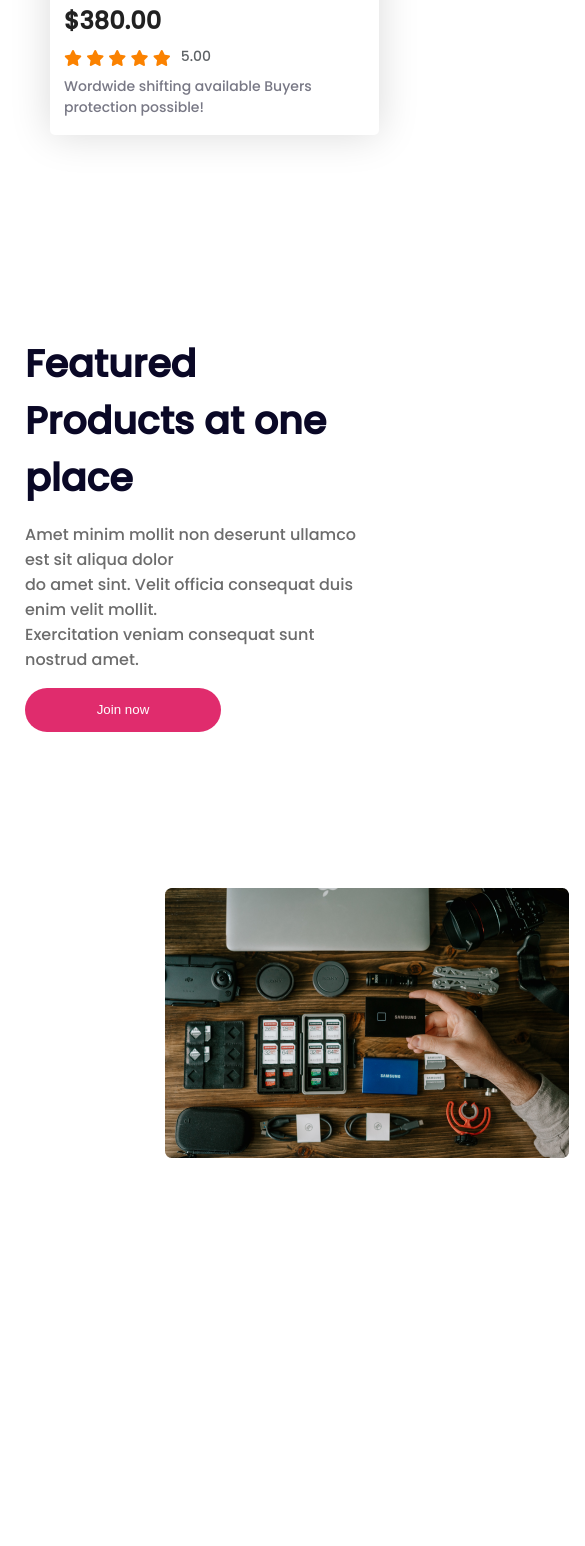
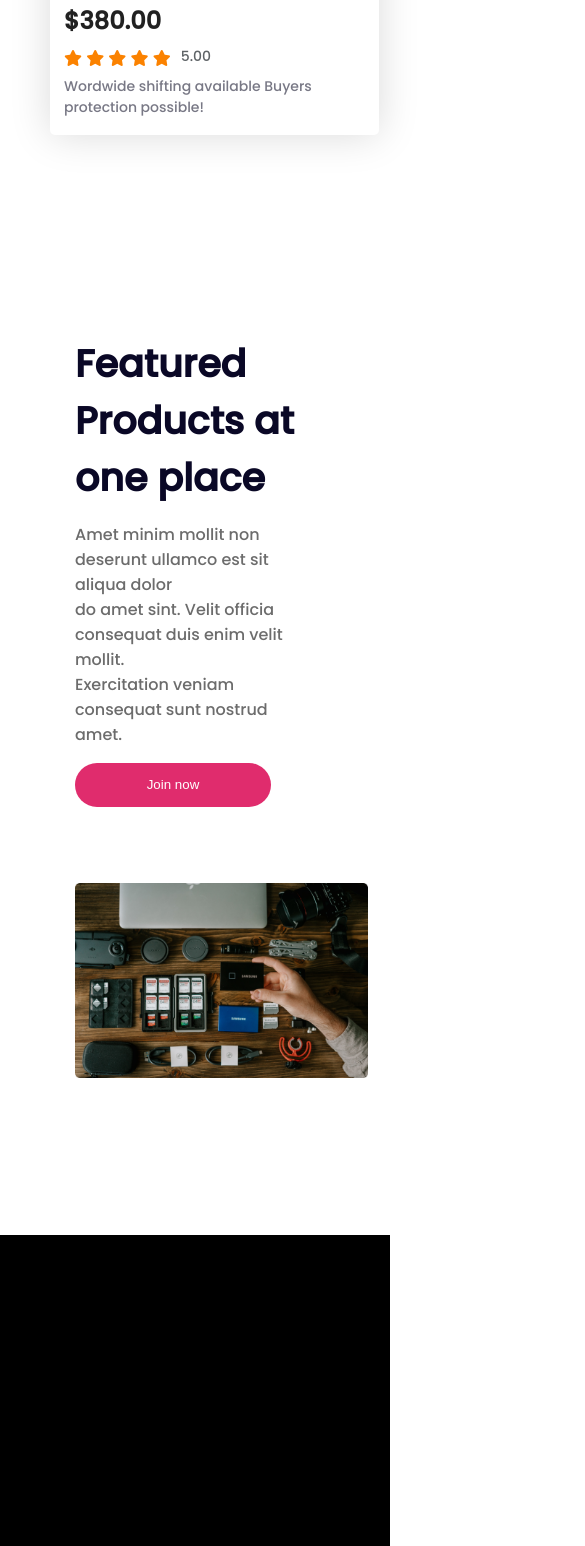
Before and after one commit to muhiminul-islam/influencer-gear-practice, a plain HTML site: page index.html in a window 390 px wide. Shown: the part 6403-7949 px from the top of the page, 585 px wide, since content can reach past the window. Before the commit the page ends 7568 px from the top, so only its background shows below. Drawn offline with Linux system fonts and the light colour scheme.

Commit message:
complete without footer responsive

```diff
--- a/styles/style.css
+++ b/styles/style.css
@@ -53,7 +53,7 @@ body{
     border: none;
 }
 .second-header-img img{
-    width: 440px;
+    width: 500px;
     height: 414px;
     position: relative;
     left: 450px;
@@ -210,11 +210,15 @@ hr{
         flex-direction: column-reverse;
     }
     .feature-details{
-        margin: 60px 25px;
+        margin: 60px 75px;
+    }
+    .feature-img img{
+        margin-top: -80px;
+        margin-left: 75px;
+        width: 75%;
+    }
+    .footer{
+        width: 100%;
     }
 
 }
-
- footer{
-    display: none;
-}
```
